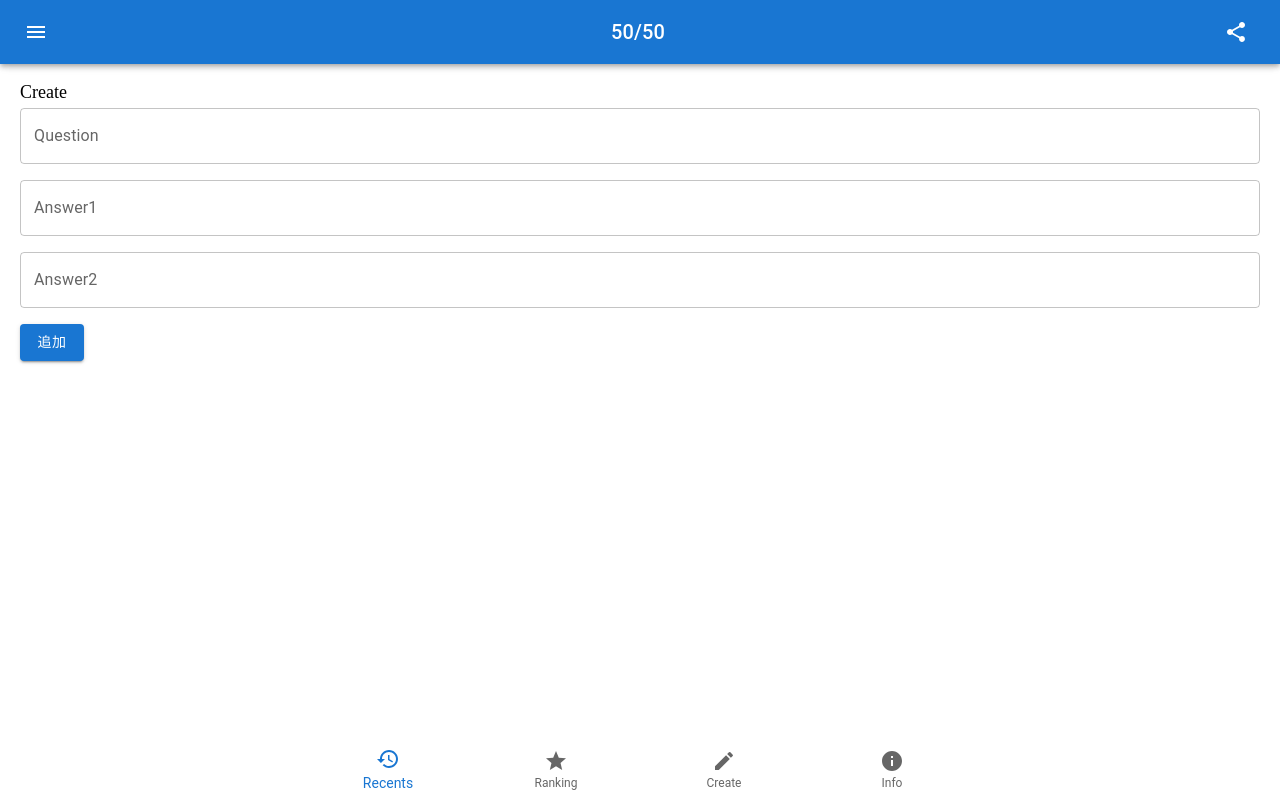
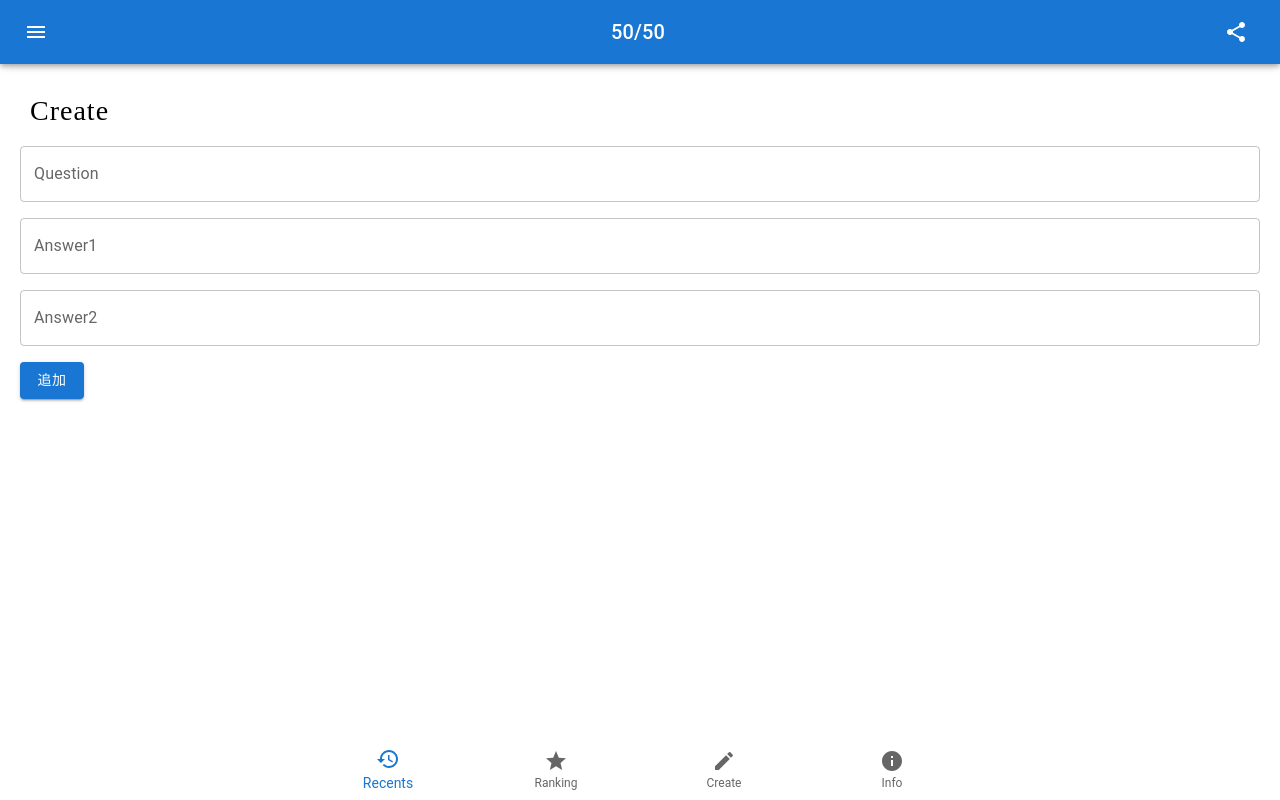
Before and after one commit to deguchi37458/50-50-app, a React (Create React App) app: page /create in a window 1280 px wide. Built offline with nearby package versions, Linux system fonts and the light colour scheme.

Commit message:
update page scss

```diff
--- a/src/assets/css/style.css
+++ b/src/assets/css/style.css
@@ -1 +1,8 @@
-body{font-size:18px;line-height:1.8}
+body {
+  font-size: 18px;
+  line-height: 1.8; }
+
+.pageTitle {
+  font-size: 28px;
+  padding: 10px;
+  letter-spacing: 1px; }
--- a/src/assets/css/style.scss
+++ b/src/assets/css/style.scss
@@ -2,3 +2,9 @@ body {
 font-size: 18px;
 line-height: 1.8;
 }
+
+.pageTitle {
+  font-size: 28px;
+  padding: 10px;
+  letter-spacing: 1px;
+}
--- a/src/components/Create.jsx
+++ b/src/components/Create.jsx
@@ -27,7 +27,7 @@ export default class Create extends React.Component {
   render() {
     return (
       <>
-        <h1>Create</h1>
+        <h1 class="pageTitle">Create</h1>
         <form>
           <TextField id="outlined-basic" fullWidth="true" sx={{ mb: 2 }} label="Question" variant="outlined" inputRef={this.question} />
           <TextField id="outlined-basic" fullWidth="true" sx={{ mb: 2 }} label="Answer1" variant="outlined" inputRef={this.answer1} />
--- a/src/components/Info.jsx
+++ b/src/components/Info.jsx
@@ -3,17 +3,11 @@ import React from "react";
 /** @jsxImportSource @emotion/react */
 import { css } from "@emotion/react";
 
-const title = css`
-  font-size: 28px;
-  padding: 10px;
-  letter-spacing: 1px;
-`;
-
 export default class Info extends React.Component {
   render() {
     return (
       <>
-        <h1 css={title}>50/50</h1>
+        <h1 class="pageTitle">50/50</h1>
         <p>「ちょうど50/50に分かれる質問ってなんだろう？」という開発者の素朴な疑問から生まれたWebアプリケーション</p>
       </>
     );
--- a/src/components/Ranking.jsx
+++ b/src/components/Ranking.jsx
@@ -6,7 +6,7 @@ export default class Ranking extends React.Component {
   render() {
     return (
       <>
-        <h1>Ranking</h1>
+        <h1 class="pageTitle">Ranking</h1>
       </>
     );
   }
--- a/src/components/Recents.jsx
+++ b/src/components/Recents.jsx
@@ -116,6 +116,7 @@ export const Recents = () => {
 
   return (
     <>
+      <h1 class="pageTitle">Recents</h1>
         {posts.map((post) => {
           return (
             <Card css={card}>
```
